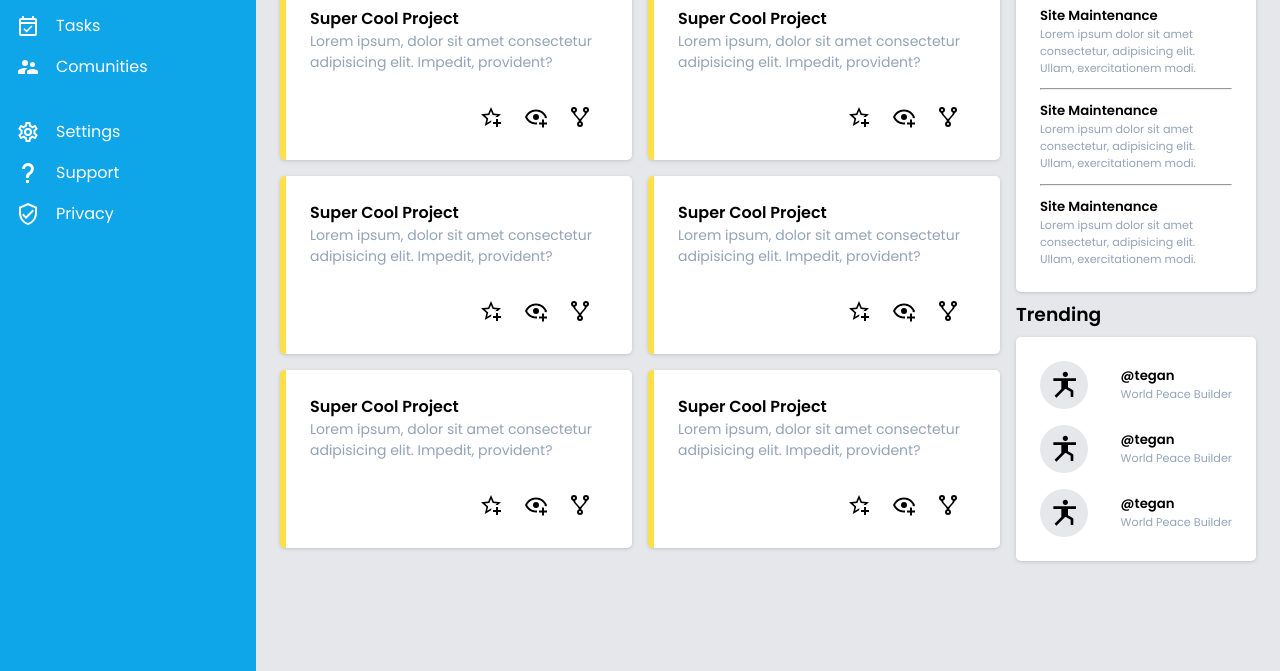
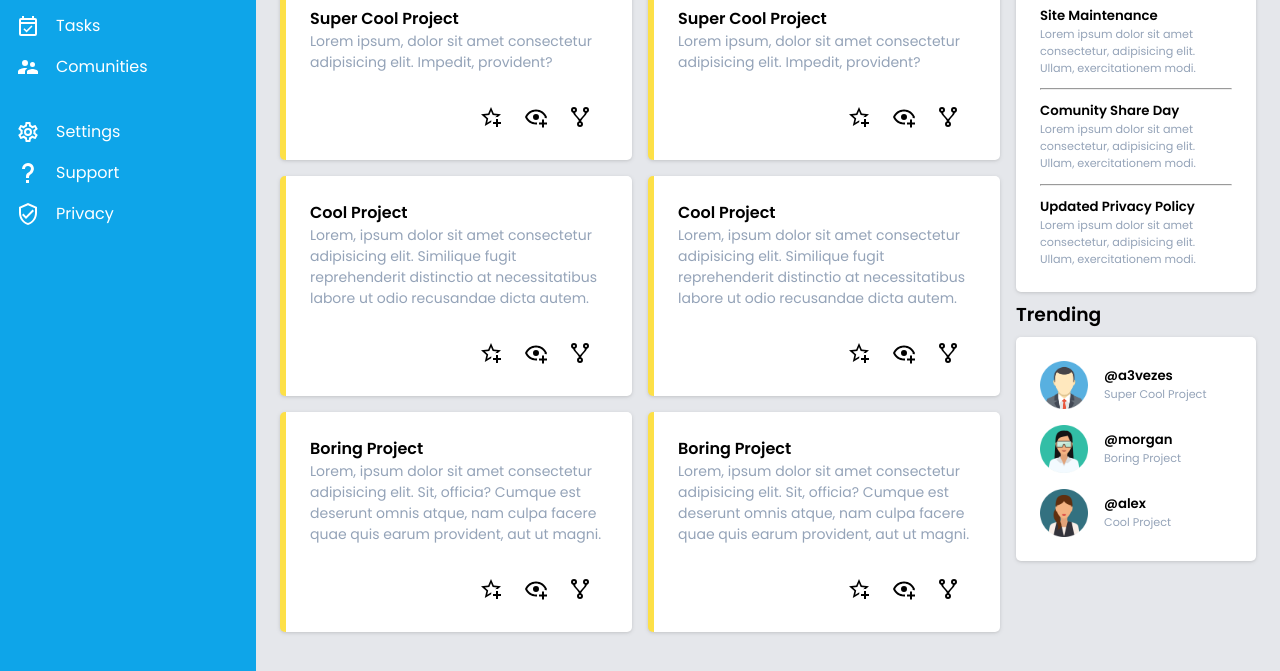
Before and after one commit to a3vezes/admin-dashboard, a plain HTML site: page index.html in a window 1280 px wide. Shown: the part 255-926 px from the top of the page. Drawn offline with Linux system fonts and the light colour scheme; a web font is replaced by a local one.

Commit message:
Main Section Icons And Content Adjustments

```diff
--- a/assets/css/styles.css
+++ b/assets/css/styles.css
@@ -222,17 +222,16 @@
   border-left: 6px solid var(--yellow-primary);
 }
 
-.card_avatar {
-  background-color: var(--grey-primary);
-  padding: 0.5rem;
-  border-radius: 100%;
+.card__avatar {
   margin-right: 1rem;
+
+  width: 48px;
+  height: 48px;
 }
 
 .card__trending {
   display: flex;
   align-items: center;
-  justify-content: space-between;
 }
 
 .card__trending + .card__trending {
--- a/index.html
+++ b/index.html
@@ -121,10 +121,11 @@
             </footer>
           </div>
           <div class="card card--activity">
-            <h4 class="card__title">Super Cool Project</h4>
+            <h4 class="card__title">Cool Project</h4>
             <p class="card__body">
-              Lorem ipsum, dolor sit amet consectetur adipisicing elit. Impedit,
-              provident?
+              Lorem, ipsum dolor sit amet consectetur adipisicing elit.
+              Similique fugit reprehenderit distinctio at necessitatibus labore
+              ut odio recusandae dicta autem.
             </p>
             <footer class="card__footer">
               <img src="./assets/svg/star.svg" class="card__svg" alt="" />
@@ -133,10 +134,11 @@
             </footer>
           </div>
           <div class="card card--activity">
-            <h4 class="card__title">Super Cool Project</h4>
+            <h4 class="card__title">Cool Project</h4>
             <p class="card__body">
-              Lorem ipsum, dolor sit amet consectetur adipisicing elit. Impedit,
-              provident?
+              Lorem, ipsum dolor sit amet consectetur adipisicing elit.
+              Similique fugit reprehenderit distinctio at necessitatibus labore
+              ut odio recusandae dicta autem.
             </p>
             <footer class="card__footer">
               <img src="./assets/svg/star.svg" class="card__svg" alt="" />
@@ -145,10 +147,11 @@
             </footer>
           </div>
           <div class="card card--activity">
-            <h4 class="card__title">Super Cool Project</h4>
+            <h4 class="card__title">Boring Project</h4>
             <p class="card__body">
-              Lorem ipsum, dolor sit amet consectetur adipisicing elit. Impedit,
-              provident?
+              Lorem, ipsum dolor sit amet consectetur adipisicing elit. Sit,
+              officia? Cumque est deserunt omnis atque, nam culpa facere quae
+              quis earum provident, aut ut magni.
             </p>
             <footer class="card__footer">
               <img src="./assets/svg/star.svg" class="card__svg" alt="" />
@@ -157,10 +160,11 @@
             </footer>
           </div>
           <div class="card card--activity">
-            <h4 class="card__title">Super Cool Project</h4>
+            <h4 class="card__title">Boring Project</h4>
             <p class="card__body">
-              Lorem ipsum, dolor sit amet consectetur adipisicing elit. Impedit,
-              provident?
+              Lorem, ipsum dolor sit amet consectetur adipisicing elit. Sit,
+              officia? Cumque est deserunt omnis atque, nam culpa facere quae
+              quis earum provident, aut ut magni.
             </p>
             <footer class="card__footer">
               <img src="./assets/svg/star.svg" class="card__svg" alt="" />
@@ -180,13 +184,13 @@
               exercitationem modi.
             </p>
             <hr class="card__divider" />
-            <h5 class="card__tile">Site Maintenance</h5>
+            <h5 class="card__tile">Comunity Share Day</h5>
             <p class="card__body card__body-sm">
               Lorem ipsum dolor sit amet consectetur, adipisicing elit. Ullam,
               exercitationem modi.
             </p>
             <hr class="card__divider" />
-            <h5 class="card__tile">Site Maintenance</h5>
+            <h5 class="card__tile">Updated Privacy Policy</h5>
             <p class="card__body card__body-sm">
               Lorem ipsum dolor sit amet consectetur, adipisicing elit. Ullam,
               exercitationem modi.
@@ -198,24 +202,32 @@
           <h3 class="main__title">Trending</h3>
           <div class="card">
             <div class="card__trending">
-              <img class="card_avatar" src="./assets/svg/yoga.svg" alt="" />
+              <img class="card__avatar" src="./assets/imgs/avatar.png" alt="" />
               <div>
-                <h5 class="card__title">@tegan</h5>
-                <p class="card__body card__body-sm">World Peace Builder</p>
+                <h5 class="card__title">@a3vezes</h5>
+                <p class="card__body card__body-sm">Super Cool Project</p>
               </div>
             </div>
             <div class="card__trending">
-              <img class="card_avatar" src="./assets/svg/yoga.svg" alt="" />
+              <img
+                class="card__avatar"
+                src="./assets/imgs/avatar2.png"
+                alt=""
+              />
               <div>
-                <h5 class="card__title">@tegan</h5>
-                <p class="card__body card__body-sm">World Peace Builder</p>
+                <h5 class="card__title">@morgan</h5>
+                <p class="card__body card__body-sm">Boring Project</p>
               </div>
             </div>
             <div class="card__trending">
-              <img class="card_avatar" src="./assets/svg/yoga.svg" alt="" />
+              <img
+                class="card__avatar"
+                src="./assets/imgs/avatar3.png"
+                alt=""
+              />
               <div>
-                <h5 class="card__title">@tegan</h5>
-                <p class="card__body card__body-sm">World Peace Builder</p>
+                <h5 class="card__title">@alex</h5>
+                <p class="card__body card__body-sm">Cool Project</p>
               </div>
             </div>
           </div>
```
Also changed, not shown: assets/imgs/avatar2.png (added), assets/imgs/avatar3.png (added).
